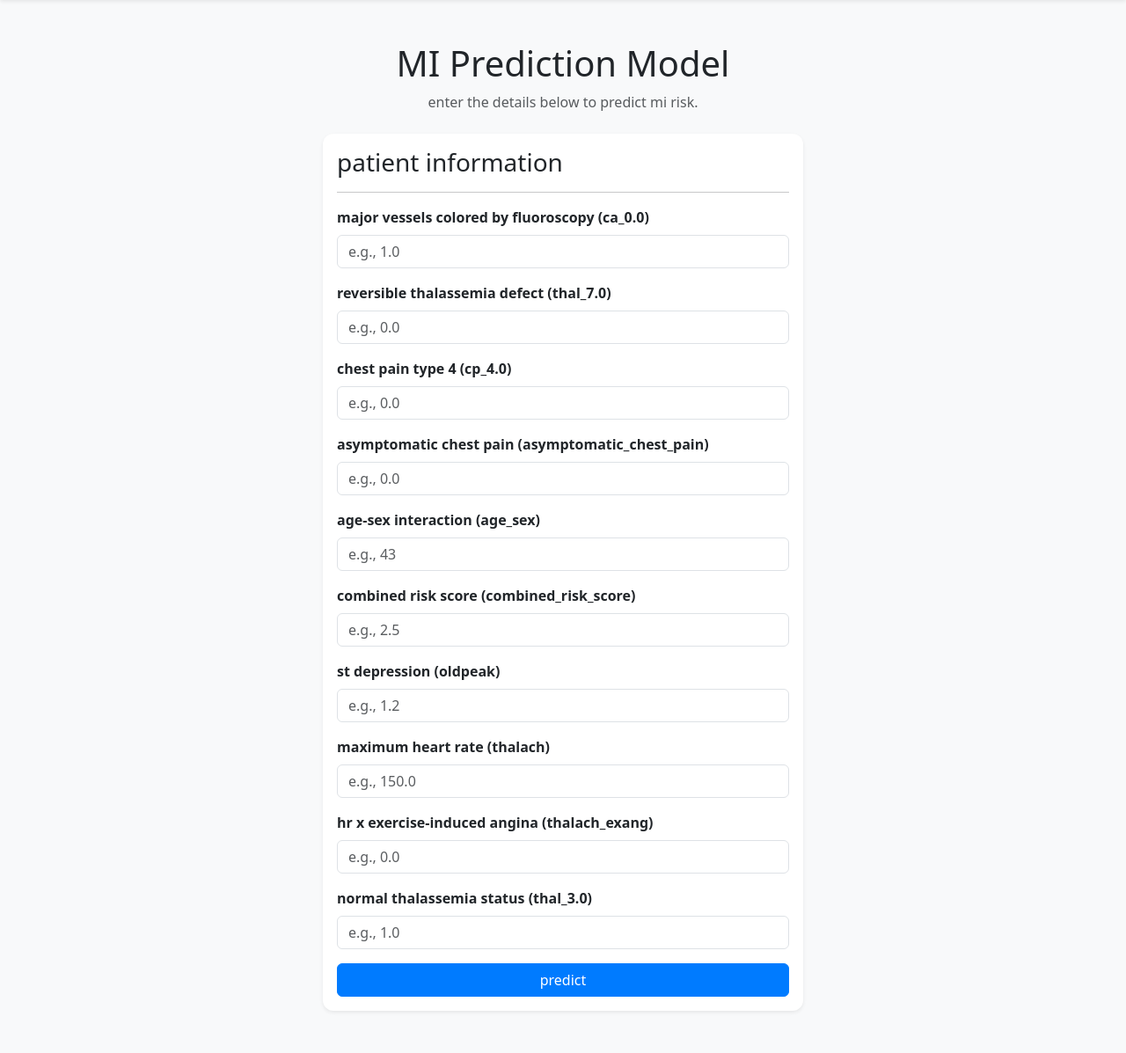
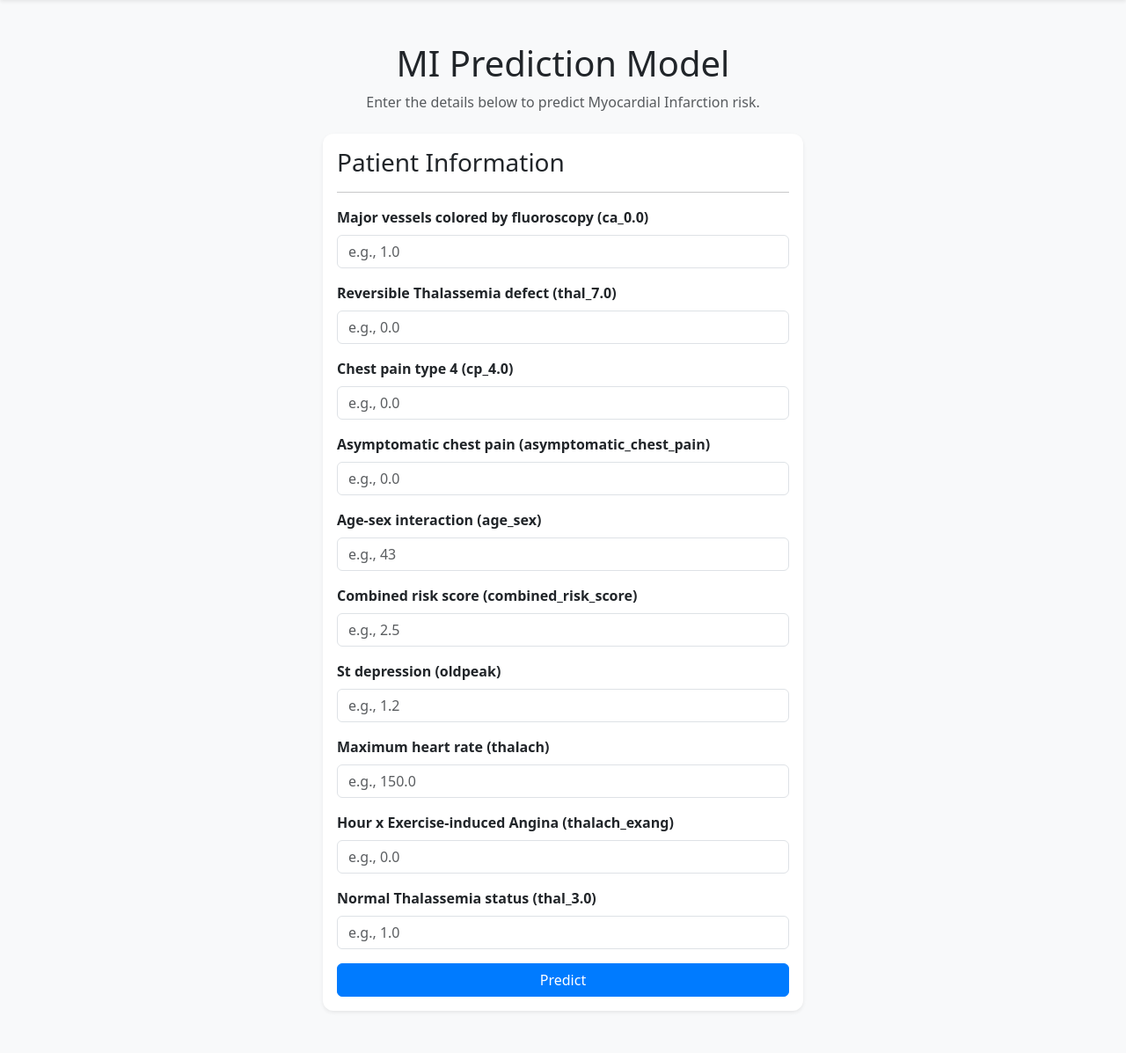
Before and after one commit to jbradford55/171ProjFrontEnd, a Flask app: page / in a window 1280 px wide. Shown: the part 62-1259 px from the top of the page at 88% size. Run offline with Flask 3, Linux system fonts and the light colour scheme; parts of the project's set-up code (start-up, migrations or seed data) failed here and were passed over; some libraries are stand-ins or nearby versions.

Commit message:
Fixing small grammatical errors

```diff
--- a/templates/index.html
+++ b/templates/index.html
@@ -26,7 +26,7 @@
         <!-- main heading -->
         <div class="text-center mb-4">
           <h1>MI Prediction Model</h1>
-          <p class="text-muted">enter the details below to predict mi risk.</p>
+          <p class="text-muted">Enter the details below to predict Myocardial Infarction risk.</p>
         </div>
 
         <!-- if there's an error, we'll show a quick alert -->
@@ -40,25 +40,25 @@
         {% if submitted %}
           <div class="card shadow-sm">
             <div class="card-body">
-              <h3 class="card-title">results</h3>
+              <h3 class="card-title">Results</h3>
               <hr>
               <p><strong>MI Risk:</strong> {{ prediction }}</p>
               <p><strong>Probability of MI:</strong> {{ probability }}</p>
               <hr>
-              <a href="/" class="btn btn-primary w-100">try another input</a>
+              <a href="/" class="btn btn-primary w-100">Try another input</a>
             </div>
           </div>
         {% else %}
           <div class="card shadow-sm">
             <div class="card-body">
-              <h3 class="card-title">patient information</h3>
+              <h3 class="card-title">Patient Information</h3>
               <hr>
 
               <form method="POST">
                 <!-- input for ca_0.0 -->
                 <div class="mb-3">
                   <label for="ca_0_0" class="form-label">
-                    major vessels colored by fluoroscopy (ca_0.0)
+                    Major vessels colored by fluoroscopy (ca_0.0)
                   </label>
                   <input
                     type="number"
@@ -74,7 +74,7 @@
                 <!-- input for thal_7.0 -->
                 <div class="mb-3">
                   <label for="thal_7_0" class="form-label">
-                    reversible thalassemia defect (thal_7.0)
+                    Reversible Thalassemia defect (thal_7.0)
                   </label>
                   <input
                     type="number"
@@ -90,7 +90,7 @@
                 <!-- input for cp_4.0 -->
                 <div class="mb-3">
                   <label for="cp_4_0" class="form-label">
-                    chest pain type 4 (cp_4.0)
+                    Chest pain type 4 (cp_4.0)
                   </label>
                   <input
                     type="number"
@@ -106,7 +106,7 @@
                 <!-- input for asymptomatic_chest_pain -->
                 <div class="mb-3">
                   <label for="asymptomatic_chest_pain" class="form-label">
-                    asymptomatic chest pain (asymptomatic_chest_pain)
+                    Asymptomatic chest pain (asymptomatic_chest_pain)
                   </label>
                   <input
                     type="number"
@@ -122,7 +122,7 @@
                 <!-- input for age_sex -->
                 <div class="mb-3">
                   <label for="age_sex" class="form-label">
-                    age-sex interaction (age_sex)
+                    Age-sex interaction (age_sex)
                   </label>
                   <input
                     type="number"
@@ -138,7 +138,7 @@
                 <!-- input for combined_risk_score -->
                 <div class="mb-3">
                   <label for="combined_risk_score" class="form-label">
-                    combined risk score (combined_risk_score)
+                    Combined risk score (combined_risk_score)
                   </label>
                   <input
                     type="number"
@@ -154,7 +154,7 @@
                 <!-- input for oldpeak -->
                 <div class="mb-3">
                   <label for="oldpeak" class="form-label">
-                    st depression (oldpeak)
+                    St depression (oldpeak)
                   </label>
                   <input
                     type="number"
@@ -170,7 +170,7 @@
                 <!-- input for thalach -->
                 <div class="mb-3">
                   <label for="thalach" class="form-label">
-                    maximum heart rate (thalach)
+                    Maximum heart rate (thalach)
                   </label>
                   <input
                     type="number"
@@ -186,7 +186,7 @@
                 <!-- input for thalach_exang -->
                 <div class="mb-3">
                   <label for="thalach_exang" class="form-label">
-                    hr x exercise-induced angina (thalach_exang)
+                    Hour x Exercise-induced Angina (thalach_exang)
                   </label>
                   <input
                     type="number"
@@ -202,7 +202,7 @@
                 <!-- input for thal_3.0 -->
                 <div class="mb-3">
                   <label for="thal_3_0" class="form-label">
-                    normal thalassemia status (thal_3.0)
+                    Normal Thalassemia status (thal_3.0)
                   </label>
                   <input
                     type="number"
@@ -216,7 +216,7 @@
                 </div>
 
                 <button type="submit" class="btn btn-primary w-100">
-                  predict
+                  Predict
                 </button>
               </form>
             </div>
```
